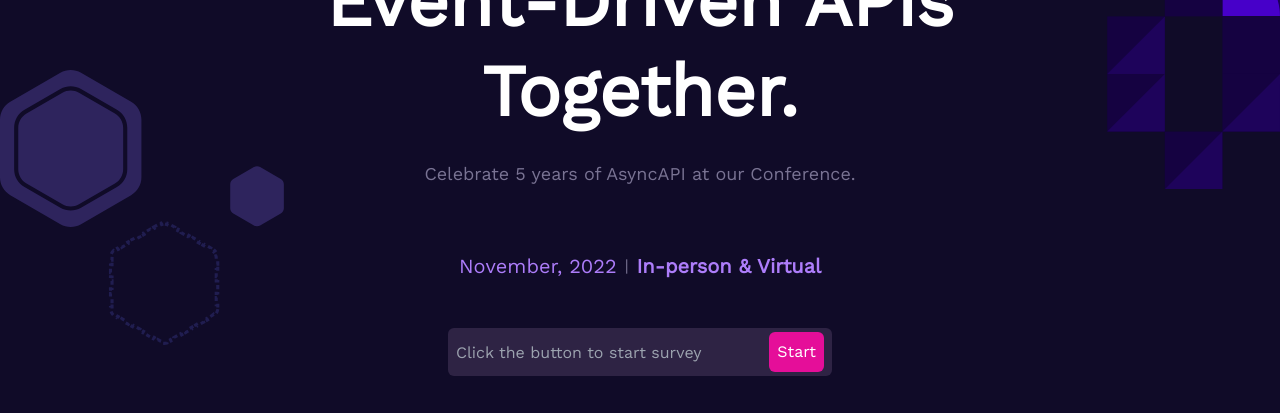
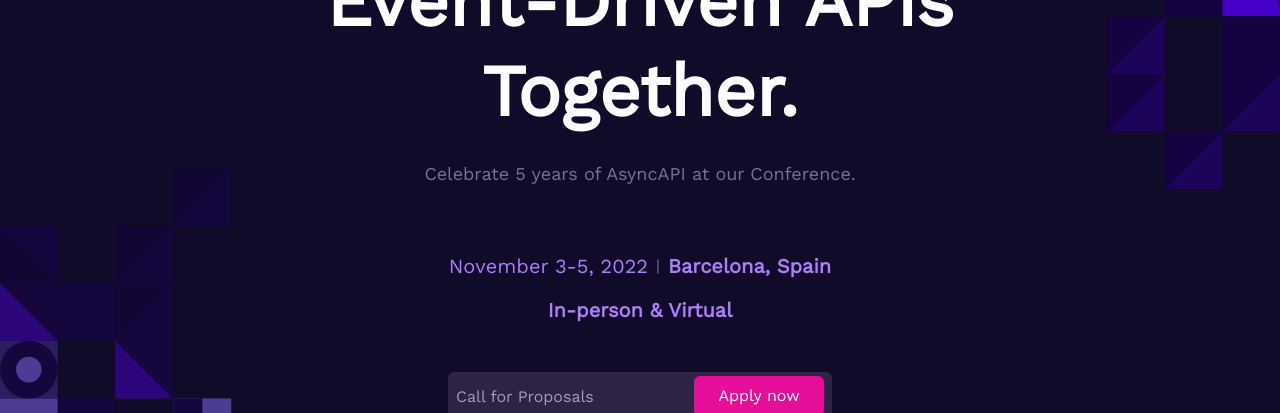
Before and after one commit to asyncapi/conference-website, a Next.js app: page / in a window 1280 px wide. Shown: the part 539-952 px from the top of the page. Built offline with nearby package versions, Linux system fonts and the light colour scheme.

Commit message:
fix: updated website with event date and location (#99)

```diff
--- a/components/Header/header.js
+++ b/components/Header/header.js
@@ -2,18 +2,18 @@
 import React from "react";
 import Scrollspy from "react-scrollspy";
 import Pattern1 from "../illustrations/pattern1";
-import Polygon from "../illustrations/polygon"
+import Pattern2 from "../illustrations/pattern2";
 
 function Header() {
   return (
     <div
       style={{
         position: "relative",
-        height: "70vh",
+        height: "91vh",
       }}
     >
       <div className="absolute">
-        <img src="dots.svg" alt="dots"/>
+        <img src="dots.svg" alt="dots" />
       </div>
       <div className="absolute right-0">
         <Pattern1 className="w-72 sm:w-32" />
@@ -29,34 +29,43 @@ function Header() {
           <div className="text-center mt-16">
             <div className="flex items-center justify-center">
               <h3 className="text-fainted-paint text-xl sm:text-lg">
-                November, 2022
+                November 3-5, 2022
               </h3>
               <span className="ml-2 text-fainted-white">|</span>
               <h3 className="ml-2 text-fainted-paint font-bold text-xl  sm:text-lg">
-                In-person & Virtual
+                Barcelona, Spain
               </h3>
             </div>
+            <h3 className="mt-4 text-fainted-paint font-bold text-xl  sm:text-lg">
+              In-person & Virtual
+            </h3>
           </div>
           <div className="flex items-center justify-center mt-12">
             <div className="w-96 h-12 p-2 bg-dark-paint rounded-md flex items-center justify-between">
               <input
                 disabled={true}
-                placeholder="Click the button to start survey"
-                className="h-full bg-transparent outline-none text-white w-5/6"
+                placeholder="Call for Proposals"
+                className="h-full bg-transparent outline-none text-white w-11/12"
               />
-              <Scrollspy items={["forms"]}>
-                <a href="#forms">
-                  <button className="bg-tetiary-pink p-2 rounded-md text-white">
-                    Start
-                  </button>
-                </a>
-              </Scrollspy>
+              <a
+                href="https://linuxfoundation.smapply.io/prog/asyncapi_conference_2022/"
+                target="_blank"
+                rel="noreferrer"
+                className="w-6/12"
+              >
+                <button className="bg-tetiary-pink p-2 w-full rounded-md text-white">
+                  Apply now
+                </button>
+              </a>
             </div>
           </div>
         </div>
       </div>
-      <div className="absolute bottom-0 opacity-50 sm:hidden">
-       <Polygon className="w-72" />
+      <div className="absolute bottom-0 right-0 rotate-180 ">
+        <img src="dots.svg" alt="dots" />
+      </div>
+      <div className="absolute bottom-0 rotate-0 opacity-50">
+        <Pattern2 className="w-72 sm:w-32" />
       </div>
     </div>
   );
--- a/pages/index.js
+++ b/pages/index.js
@@ -2,7 +2,7 @@ import Head from 'next/head'
 import Header from '../components/Header/header';
 import { Toaster } from "react-hot-toast";
 import Navbar from "../components/Navbar/navbar";
-import Form from "../components/Form/form";
+// import Form from "../components/Form/form";
 
 export default function Home() {
   return (
@@ -16,7 +16,7 @@ export default function Home() {
         <Toaster  />
         <Navbar />
         <Header />
-        <Form />
+        {/* <Form /> */}
       </main>
     </div>
   );
```
Also changed, not shown: 1 other file (tests, documents, lock files or other folders).
